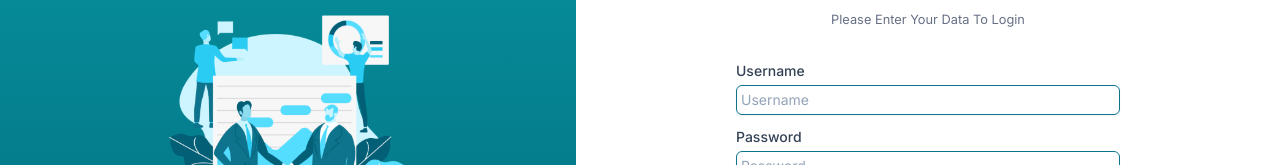
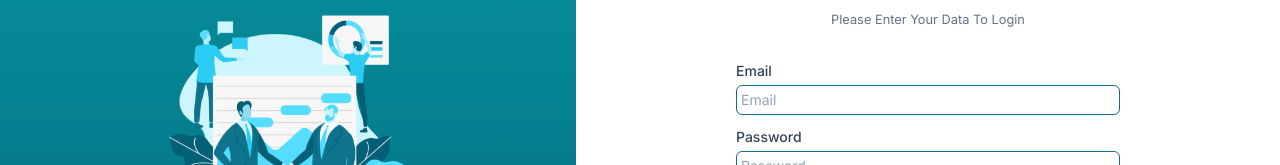
Before and after one commit to Eventaris/Eventaris, a React (Vite) app in the folder client/: page /login in a window 1280 px wide. Shown: the part 271-436 px from the top of the page. Built offline with nearby package versions, Linux system fonts and the light colour scheme.

Commit message:
menambahkan loading screen di login page

```diff
--- a/client/src/components/LoginForm.jsx
+++ b/client/src/components/LoginForm.jsx
@@ -1,6 +1,7 @@
 import React from "react";
 import InputField from "./InputField";
 import LoginOrRegist from "../components/LoginOrRegist";
+import Loading from "./Loading";
 const style="mt-1 block w-96 px-1 py-1 bg-white border border-[#0E738C] rounded-md text-sm shadow-sm placeholder-slate-400 focus:outline-none focus:border-[#0E738C] focus:ring-1 focus:ring-[#0E738C]"
 class LoginForm extends React.Component{
     constructor(props){
@@ -8,11 +9,13 @@ class LoginForm extends React.Component{
 
         this.state = {
             username: '',
-            pass: ''
+            pass: '',
+            isLoading: false
         }
 
         this.onUsernameChangeEventHandler = this.onUsernameChangeEventHandler.bind(this);
         this.onPassChangeEventHandler = this.onPassChangeEventHandler.bind(this);
+        this.onSubmitHandler = this.onSubmitHandler.bind(this);
     }
 
     onUsernameChangeEventHandler(event){
@@ -30,14 +33,19 @@ class LoginForm extends React.Component{
         })
     }
 
+    onSubmitHandler(event){
+        event.preventDefault()
+        this.setState({isLoading: true})
+    }
+
     render(){
         return(
             <div className="Login-form">
-                <form action="submit">
+                <form onSubmit={this.onSubmitHandler}>
                 <InputField
-                style={style}
-                type={"text"}
-                name={"Username"}
+                style={style + "invalid:border-pink-500 invalid:text-pink-600 focus:invalid:border-pink-500 focus:invalid:ring-pink-500"}
+                type={"email"}
+                name={"Email"}
                 value={this.state.usernamne}
                 onchange={this.onUsernameChangeEventHandler}>
 
@@ -55,6 +63,11 @@ class LoginForm extends React.Component{
                 <button className="hover:bg-green2 hover:brightness-110 rounded-md bg-[#07A0A8] w-96 py-[0.5rem] text-white text-center mt-10 font-inter text-[13px]" type="submit">Log In</button>
                 </form>
                 <LoginOrRegist text="Don’t have an account?  " sub="Create account" target="/registrasi"/>
+
+                {this.state.isLoading && (
+                <Loading/>
+                )}
+
             </div>
         )
     }
```
